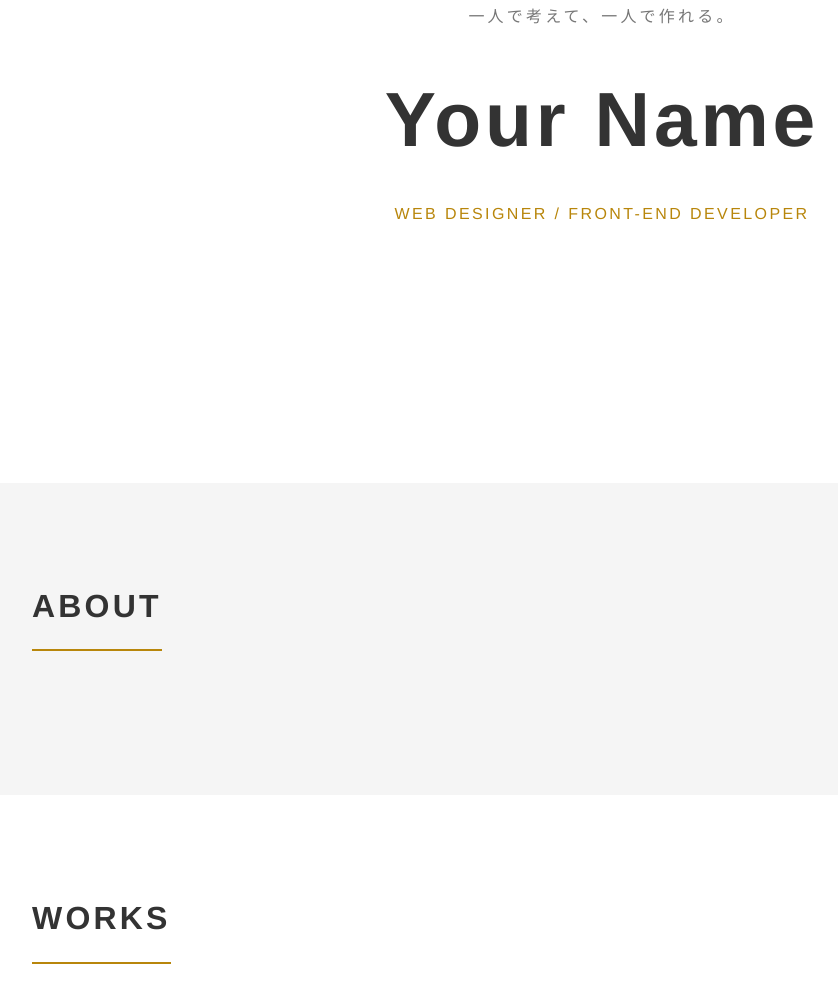
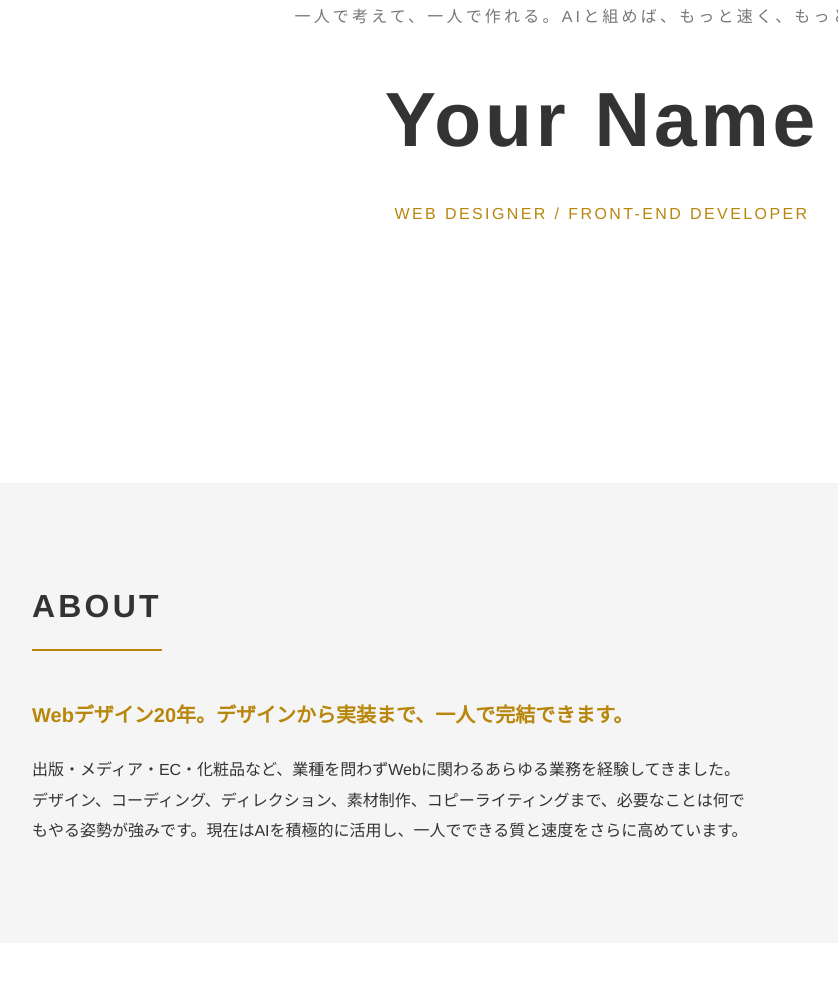
Before and after one commit to sekiiiguchiii/portfolio, a website built with Vite: page index.html in a window 1280 px wide. Shown: the part 317-1320 px from the top of the page, without its empty margins (38-876 px from the left). Built offline with nearby package versions, Linux system fonts and the light colour scheme.

Commit message:
add about section

```diff
--- a/index.html
+++ b/index.html
@@ -22,17 +22,21 @@
     <main>
       <section class="hero" id="hero">
         <div class="hero__inner">
-          <p class="hero__catch">一人で考えて、一人で作れる。</p>
+          <p class="hero__catch">一人で考えて、一人で作れる。AIと組めば、もっと速く、もっと広く。</p>
           <h1 class="hero__title">Your Name</h1>
           <p class="hero__sub">Web Designer / Front-end Developer</p>
         </div>
       </section>
 
-      <section class="about" id="about">
-        <div class="about__inner">
-          <h2 class="about__title">About</h2>
-        </div>
-      </section>
+<section class="about" id="about">
+  <div class="about__inner">
+    <h2 class="about__title">About</h2>
+    <div class="about__content">
+      <p class="about__catch">Webデザイン20年。デザインから実装まで、一人で完結できます。</p>
+      <p class="about__text">出版・メディア・EC・化粧品など、業種を問わずWebに関わるあらゆる業務を経験してきました。デザイン、コーディング、ディレクション、素材制作、コピーライティングまで、必要なことは何でもやる姿勢が強みです。現在はAIを積極的に活用し、一人でできる質と速度をさらに高めています。</p>
+    </div>
+  </div>
+</section>
 
       <section class="works" id="works">
         <div class="works__inner">
--- a/src/style.css
+++ b/src/style.css
@@ -187,3 +187,24 @@ ul {
   letter-spacing: 0.1em;
   color: var(--color-text-light);
 }
+
+/* ============
+   About
+   ============ */
+.about__content {
+  max-width: 720px;
+}
+
+.about__catch {
+  font-size: 1.25rem;
+  font-weight: 700;
+  color: var(--color-primary);
+  margin-bottom: 1.5rem;
+  line-height: 1.6;
+}
+
+.about__text {
+  font-size: 1rem;
+  color: var(--color-text);
+  line-height: 1.9;
+}
```
